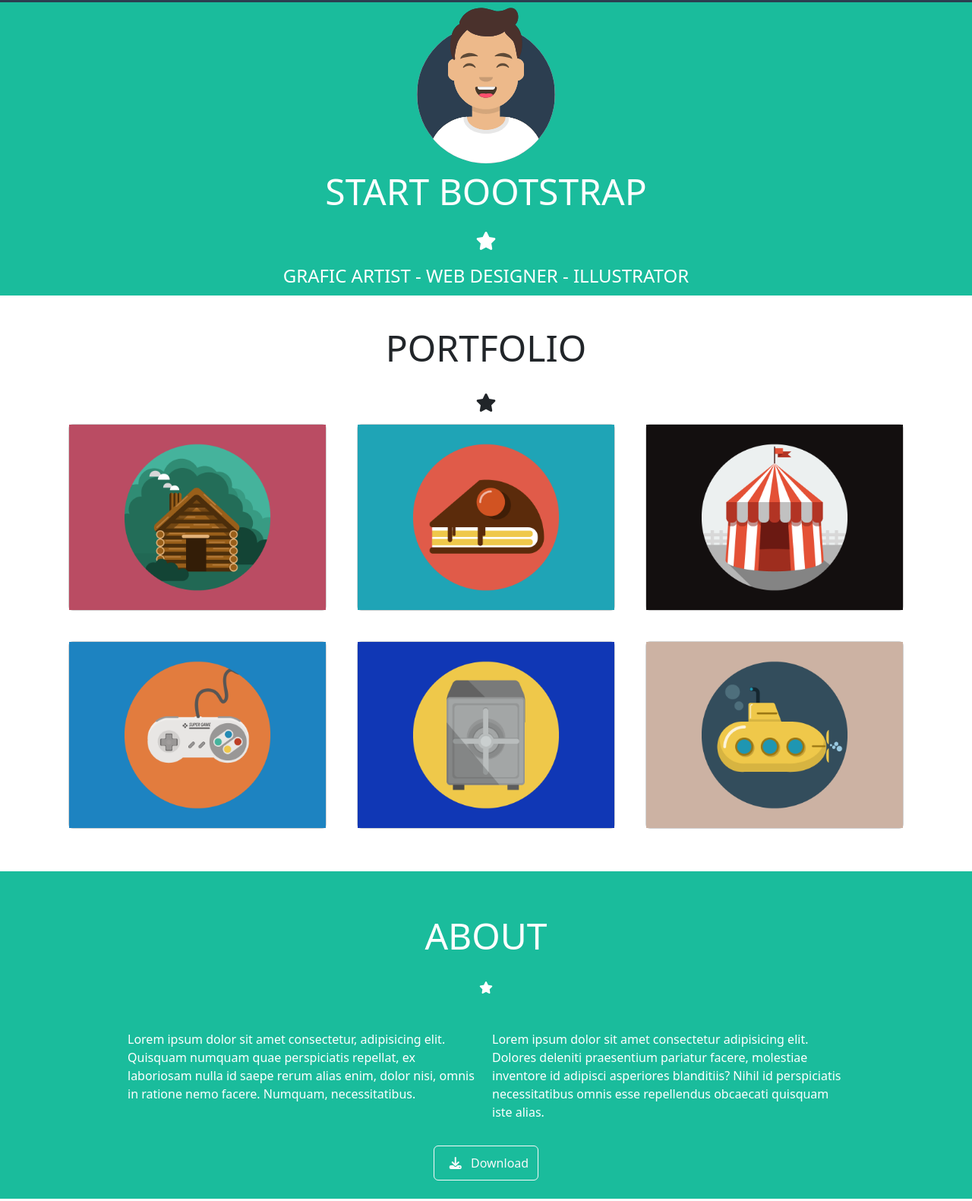
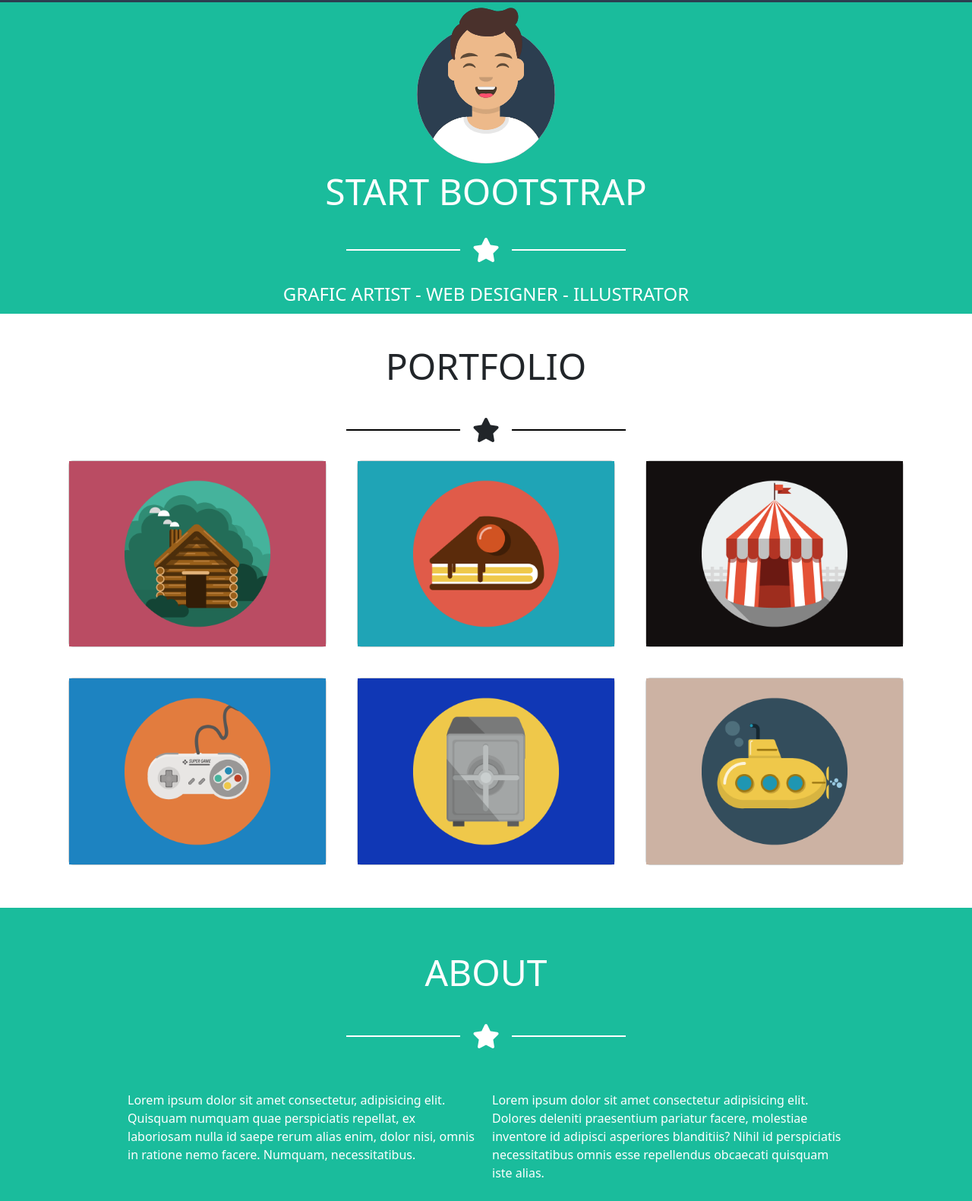
Before and after one commit to devitoangelo/html-css-bootstrap-freelancer, a plain HTML site: page index.html in a window 1280 px wide. Shown: the part 53-1634 px from the top of the page at 76% size. Drawn offline with nearby package versions, Linux system fonts and the light colour scheme.

Commit message:
fix-star-line

```diff
--- a/assets/css/style.css
+++ b/assets/css/style.css
@@ -34,7 +34,8 @@
 
 
 }
-.debug .contact-me{
+
+.debug .contact-me {
     height: 600px;
 
 }
@@ -56,17 +57,38 @@ header {
     background-color: #1ABC9C;
 }
 
-.font{
+.font {
     font-size: x-large;
 }
 
-.font_{
+.font_ {
     font-size: xxx-large;
 }
 
 /* star */
-.star{
-    font-size: x-large;
+i {
+    font-size: xx-large;
+    padding: 1rem;
+}
+
+.star_ {
+    display: flex;
+    justify-content: center;
+    align-items: center;
+}
+
+
+
+.hr-star {
+    width: 150px;
+    background-color: black;
+    height: 2px;
+    display: flex;
+}
+
+.color{
+    background-color: white;
+
 }
 /* star */
 
@@ -89,11 +111,11 @@ header {
 
 
 
-.mt_5{
+.mt_5 {
     margin-top: 5rem;
 }
 
-.btn_{
+.btn_ {
     background-color: #1ABC9C;
     border: 0;
     border-radius: 5px;
@@ -113,13 +135,14 @@ header {
 .prompt {
     background-color: #3A546D;
 }
-.btn-{
+
+.btn- {
     border: 1px solid;
     padding: 10px;
     border-radius: 1.5rem;
 }
 
-.link{
+.link {
     text-decoration: none;
     color: #1ABC9C;
 }
@@ -132,6 +155,4 @@ footer {
     display: flex;
     align-items: center;
     justify-content: center;
-
-
 }
--- a/index.html
+++ b/index.html
@@ -57,7 +57,13 @@
                 <div class="font">
                     <img src="./assets/img/avatar.svg" width="200px" alt="">
                     <h1 class="text-white font_ p-2">START BOOTSTRAP</h1>
-                    <i class="fa-solid fa-star star text-white p-2 "></i>
+                    <div class="star_">
+                        <div class="hr-star color">
+                        </div>
+                        <i class="fa-solid fa-star text-white"></i>
+                        <div class="hr-star color">
+                        </div>
+                    </div>
                     <nav class="text-white p-2">GRAFIC ARTIST - WEB DESIGNER - ILLUSTRATOR</nav>
                 </div>
             </div>
@@ -69,7 +75,13 @@
         <div class="portfolio text-center">
             <div class="container portfolio_container">
                 <h1 class="font_ p-3 mt-4">PORTFOLIO</h1>
-                <i class="fa-solid fa-star star  p-2 "></i>
+                <div class="star_">
+                    <div class="hr-star">
+                    </div>
+                    <i class="fa-solid fa-star"></i>
+                    <div class="hr-star">
+                    </div>
+                </div>
             </div>
 
         </div>
@@ -126,7 +138,13 @@
             <div class="container portfolio_container w-75">
                 <div class="about mb-3 text-center p-3">
                     <h1 class="text-white font_ p-3 mt-4">ABOUT</h1>
-                    <i class="fa-solid fa-star text-white p-2 "></i>
+                    <div class="star_">
+                        <div class="hr-star color">
+                        </div>
+                        <i class="fa-solid fa-star text-white"></i>
+                        <div class="hr-star color">
+                        </div>
+                    </div>
                 </div>
 
                 <div class="row row-cols-1 row-cols-sm-2 text-white">
@@ -144,7 +162,8 @@
 
                     </div>
                 </div>
-                <button type="button" class="btn btn-outline-light mt-4 m-4"><i class="fa-solid fa-download m-2"></i> Download</button>
+                <button type="button" class="btn btn-outline-light mt-4 m-4"><i class="fa-solid fa-download m-2"></i>
+                    Download</button>
 
             </div>
         </div>
@@ -156,7 +175,13 @@
         <div class="contact-me">
             <div class="text-center ">
                 <h1 class="font_ p-3 mt-4 ciao">CONTACT ME</h1>
-                <i class="fa-solid fa-star p-2 "></i>
+                <div class="star_">
+                    <div class="hr-star">
+                    </div>
+                    <i class="fa-solid fa-star "></i>
+                    <div class="hr-star">
+                    </div>
+                </div>
             </div>
             <div class="container portfolio_container w-75 ">
 
```
